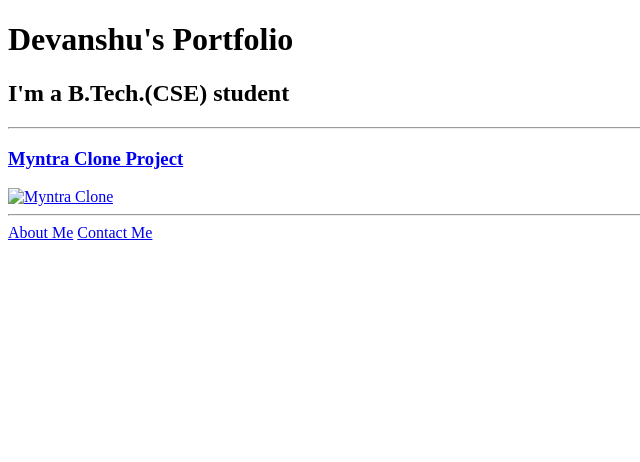
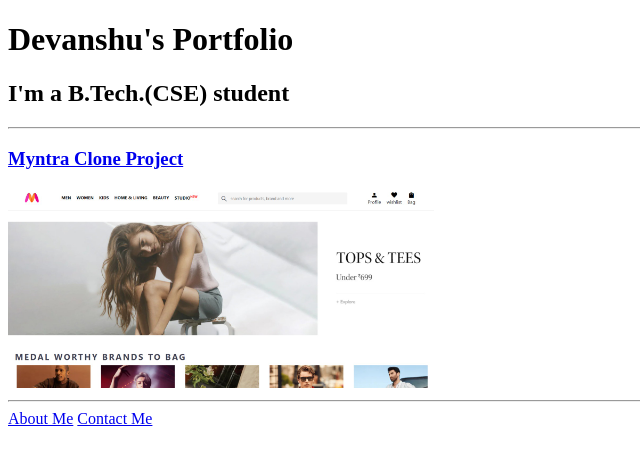
Before and after one commit to Devanshu-23/html-portfolio, a plain HTML site: page index.html in a window 1280 px wide. Shown: the whole page, without its empty margins (0-640 px from the left). Drawn offline with Linux system fonts and the light colour scheme.

Commit message:
Update index.html

```diff
--- a/index.html
+++ b/index.html
@@ -9,8 +9,8 @@
   <h1>Devanshu's Portfolio</h1>
   <h2>I'm a B.Tech.(CSE) student</h2>
   <hr>
-  <h3><a href="https://devanshu-23.github.io/Myntra-Clone/"> Myntra Clone Project</h3>
-  <img src=".assets/images/mynta_clone.jpg" height="200" alt="Myntra Clone">
+  <h3><a href="https://devanshu-23.github.io/Myntra-Clone/">Myntra Clone Project</a></h3>
+  <img src="./assets/images/myntra_clone.jpg" height="200" alt="Myntra Clone">
   <hr>
   <a href="./public/about.html">About Me</a>
   <a href="./public/contact.html">Contact Me</a>
```
